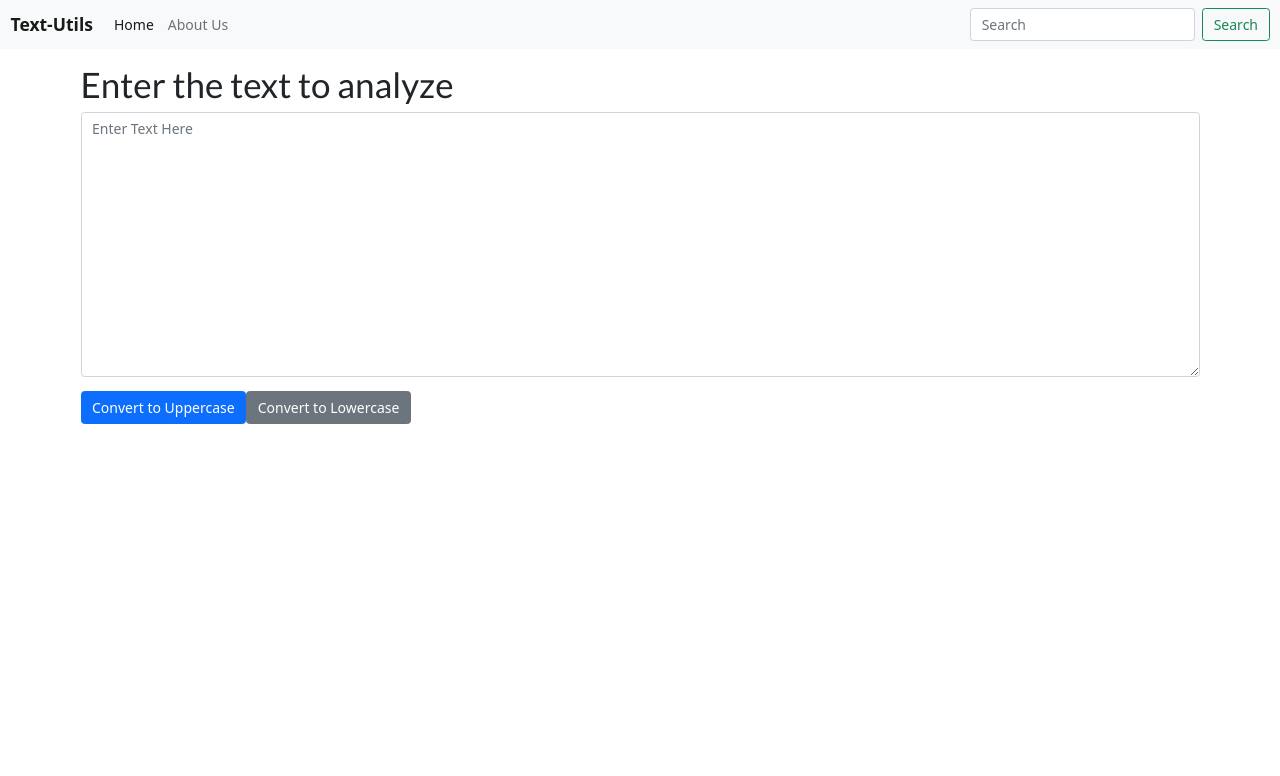
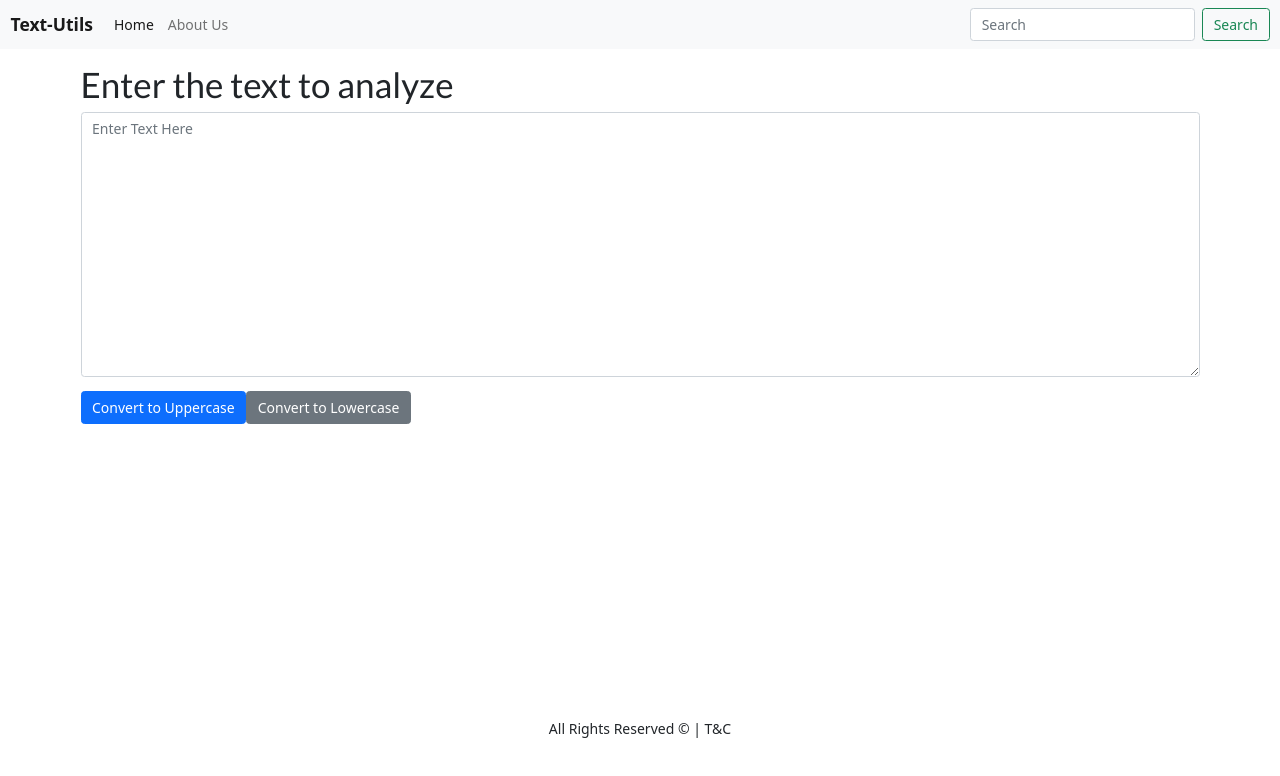
Before and after one commit to Vivek3072/TextUtils, a React (Create React App) app: page / in a window 1280 px wide. Shown: the top 776 px of the page. Built offline with nearby package versions, Linux system fonts and the light colour scheme.

Commit message:
Added Footer

```diff
--- a/src/App.js
+++ b/src/App.js
@@ -1,6 +1,7 @@
 import React from "react";
 import Navbar from "./Components/Navbar";
 import TextForm from "./Components/TextForm";
+import Footer from "./Components/Footer";
 
 function App() {
   return (
@@ -8,7 +9,7 @@ function App() {
 
       <Navbar title="Text-Utils" about="About Us" />
       <TextForm heading="Enter the text to analyze" />
-
+      <Footer />
     </>
   );
 }
--- /dev/null
+++ b/src/Components/Footer.js
@@ -0,0 +1,11 @@
+import React from 'react'
+
+export default function Footer() {
+    return (
+        <div>
+             <footer style={{display:"flex" , alignItems:"center" , justifyContent:"center" ,position:"relative", top:"35vh"}} >
+             All Rights Reserved &copy; | T&C
+             </footer>
+        </div>
+    )
+}
```
Also changed, not shown: src/Components/TextForm.js (line endings or trailing spaces).
